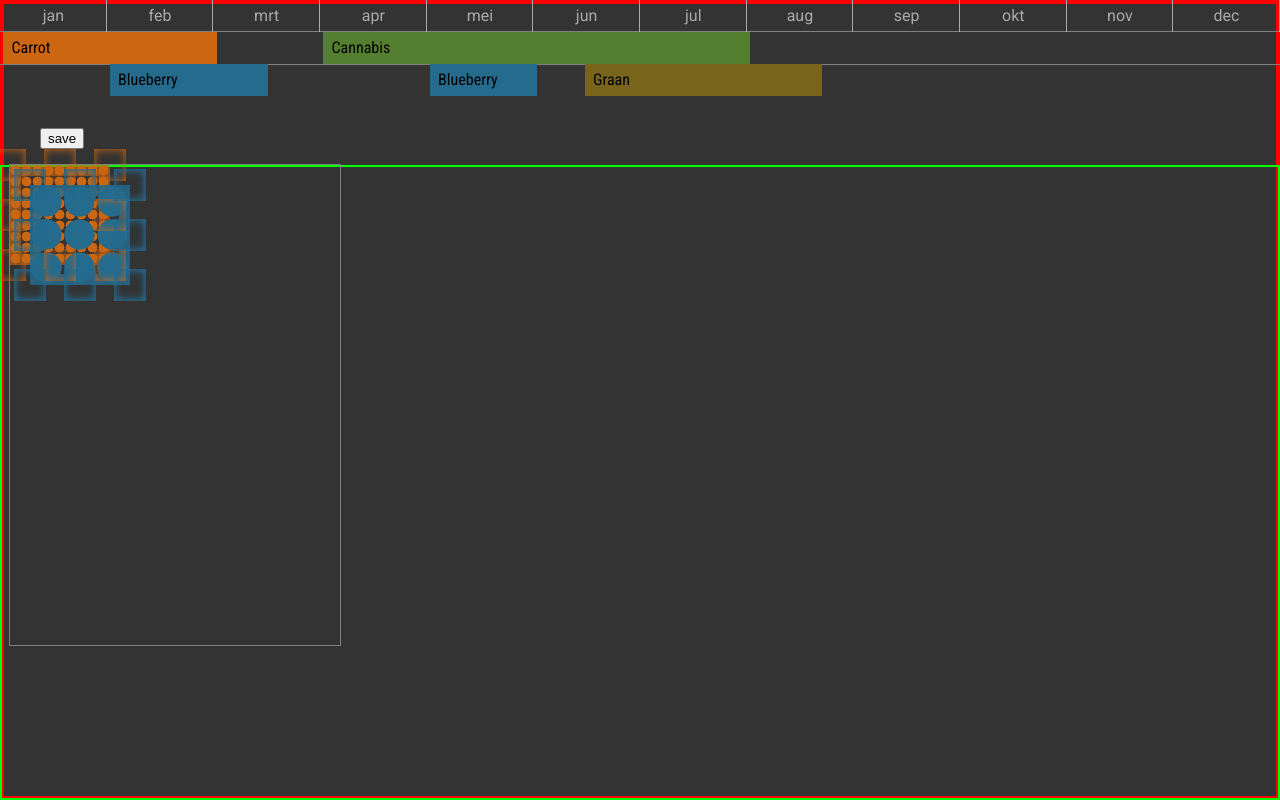
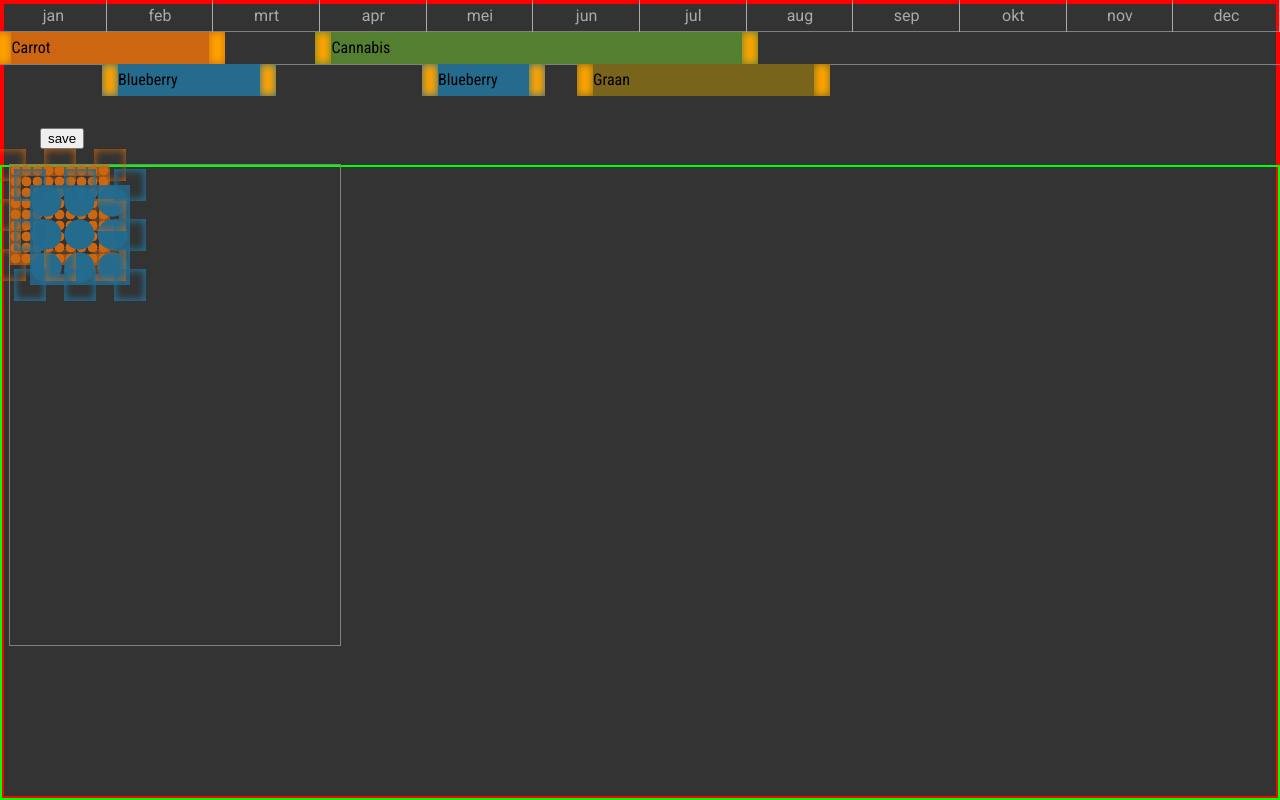
Before and after one commit to Sjeiti/grow, a React (Create React App) app: page / in a window 1280 px wide. Built offline with nearby package versions, Linux system fonts and the light colour scheme.

Commit message:
calendar row range dragging

```diff
--- a/src/components/Calendar.tsx
+++ b/src/components/Calendar.tsx
@@ -1,10 +1,13 @@
 import styled from 'styled-components'
 import {months} from '../config'
-import {datePart, partToPercentage, rem} from '../utils/utils'
+import {datePart, partToPercentage, px, rem} from '../utils/utils'
 import {Model} from '../model/Model'
-import {useContext, useMemo} from 'react'
+import React, {Fragment, useCallback, useContext, useMemo} from 'react'
 import {Context} from '../store'
 import {ScheduledPlant} from '../model/ScheduledPlant'
+import {Draggable} from './Draggable'
+import {action} from '../store/reducer'
+import {DateRange} from '../model/DateRange'
 
 const StyledCalendar = styled.div`
   margin-bottom: 3rem;
@@ -38,25 +41,31 @@ const StyledCalendar = styled.div`
   }
 `
 
+const StyledDraggable = styled(Draggable)<{color:string,size:number}>`
+  width: ${props=>props.size}px;
+  height: ${props=>props.size}px;
+  transform: translateX(-50%);
+  box-shadow: 0 0 0.5rem ${props=>props.color} inset;
+  z-index: 999;
+`
+
 export function Calendar() {
 
   const [state, dispatch]:[Model, any] = useContext(Context)
 
   const {schedule, plants} = state
 
-  const rows = useMemo(()=>calculateRows(schedule), [])
+  const w = useMemo(()=>document.body.clientWidth, [])
+  const rows = useMemo(()=>calculateRows(schedule), [schedule])
+  // const rows = useMemo(()=>schedule.map(s=>[s]), [schedule])
 
-  let row = 0
-  let lastTo = new Date('01-01-0000T00:00:00')
-  const sortedSchedule = schedule
-      .sort(({dateRange: {from: a}}, {dateRange: {from: b}}) => a === b ? 0 : a > b ? 1 : -1)
-      .map(plan => {
-        const {dateRange: {from, to}} = plan
-        // console.log('from',from) // todo: remove log
-        if (from<lastTo) row++
-        lastTo = to
-        return {...plan, row}
-      })
+  const setRange = useCallback((x:number,w:number,plan:ScheduledPlant,isFrom:boolean)=>{
+    const date = dateFromX(x, w)
+    if (!isNaN(date.getTime())) {
+      const dateRange: DateRange = {...plan.dateRange, ...(isFrom? {from: date} : {to: date})}
+      dispatch({type: action.UPDATE_PLAN, payload: {plan, dateRange}})
+    }
+  }, [])
 
   return <StyledCalendar>
     <header>
@@ -65,6 +74,7 @@ export function Calendar() {
     <div>
       {rows.map((row,j)=>{
         return row.map((plan,index)=>{
+          const key = j+'-'+index
           const {dateRange:{from, to}} = plan
           const fromPart = datePart(from)
           const toPart = datePart(to)
@@ -76,11 +86,50 @@ export function Calendar() {
             backgroundColor: plan.color
           }
           const plant = plants[plan.plantKey]
-          return <div style={style} key={index}>{plant.name}</div>
+
+          const max = 10
+          const x1 = fromPart*w
+          const x2 = fromPart*w + (toPart-fromPart)*w
+
+          return <Fragment {...{key}}>
+
+            <StyledDraggable {...{
+              x:x1
+              ,y:j*32
+              ,xmin: 0
+              ,xmax: x2-max
+              ,lockY: true
+              ,color: plan.color
+              ,size: 16
+              ,callback: xx=>setRange(xx,w,plan,true)
+            }} />
+
+            <StyledDraggable {...{
+              x:x2
+              ,y:j*32
+              ,xmin: x1+max
+              ,xmax: w
+              ,lockY: true
+              ,color: plan.color
+              ,size: 16
+              ,callback: xx=>setRange(xx,w,plan,false)
+            }} />
+
+            <div {...{style, key}}>{plant.name}</div>
+          </Fragment>
         })
       })}
     </div>
   </StyledCalendar>
+}
+
+function dateFromX(x:number,w:number):Date{
+  const m = x/w*12
+  const mnum = Math.floor(m)
+  const dnum = Math.ceil(30*(m-mnum))
+  const day = dnum.toString().padStart(2,'0')
+  const month = (mnum+1).toString().padStart(2,'0')
+  return new Date(`0000-${month}-${day}`)
 }
 
 function calculateRows(schedule:ScheduledPlant[]):ScheduledPlant[][]{
--- a/src/components/Draggable.tsx
+++ b/src/components/Draggable.tsx
@@ -109,7 +109,7 @@ export function Draggable(props:{
   return <div
       className={props.className}
       style={style}
-      onTouchStart = {startDragging}
-      onMouseDown = {startDragging}
+      onTouchStart={startDragging}
+      onMouseDown={startDragging}
   >{props.children}</div>
 }
--- a/src/store/reducer.tsx
+++ b/src/store/reducer.tsx
@@ -1,10 +1,11 @@
 export const action = {
     SAVE: Symbol('SAVE')
     ,UPDATE_AREA: Symbol('UPDATE_AREA')
+    ,UPDATE_PLAN: Symbol('UPDATE_PLAN')
     // ,REMOVE_POST: Symbol('REMOVE_POST')
     // ,SET_ERROR: SUPDATE_AREAymbol('SET_ERROR')
 }
-const {SAVE, UPDATE_AREA} = action
+const {SAVE, UPDATE_AREA, UPDATE_PLAN} = action
 
 import {NAME} from '../config'
 import {modelToString} from '../utils/utils'
@@ -13,15 +14,13 @@ import {ScheduledPlant} from '../model/ScheduledPlant'
 
 export const Reducer = (state: Model, action: { payload: any, type: symbol, plan: ScheduledPlant }) => {
 
-  console.log('action.type',action.type) // todo: remove log
-
   switch (action.type) {
 
-    case SAVE:
+    case SAVE:{
       localStorage.setItem(NAME, modelToString(state))
       return state
-
-    case UPDATE_AREA:
+    }
+    case UPDATE_AREA: {
       const {area, plan} = action.payload
       const {plants,beds,schedule} = state
       return {
@@ -29,7 +28,16 @@ export const Reducer = (state: Model, action: { payload: any, type: symbol, plan
         ,beds
         ,schedule: schedule.map(schedulePlan=>schedulePlan===plan?{...schedulePlan, area}:schedulePlan)
       }
-
+    }
+    case UPDATE_PLAN: {
+      const {dateRange, plan} = action.payload
+      const {plants,beds,schedule} = state
+      return {
+        plants
+        ,beds
+        ,schedule: schedule.map(schedulePlan=>schedulePlan===plan?{...schedulePlan, dateRange}:schedulePlan)
+      }
+    }
     // case 'SET_POSTS': // action.SET_POSTS:
     //   return {
     //     ...state,
```
